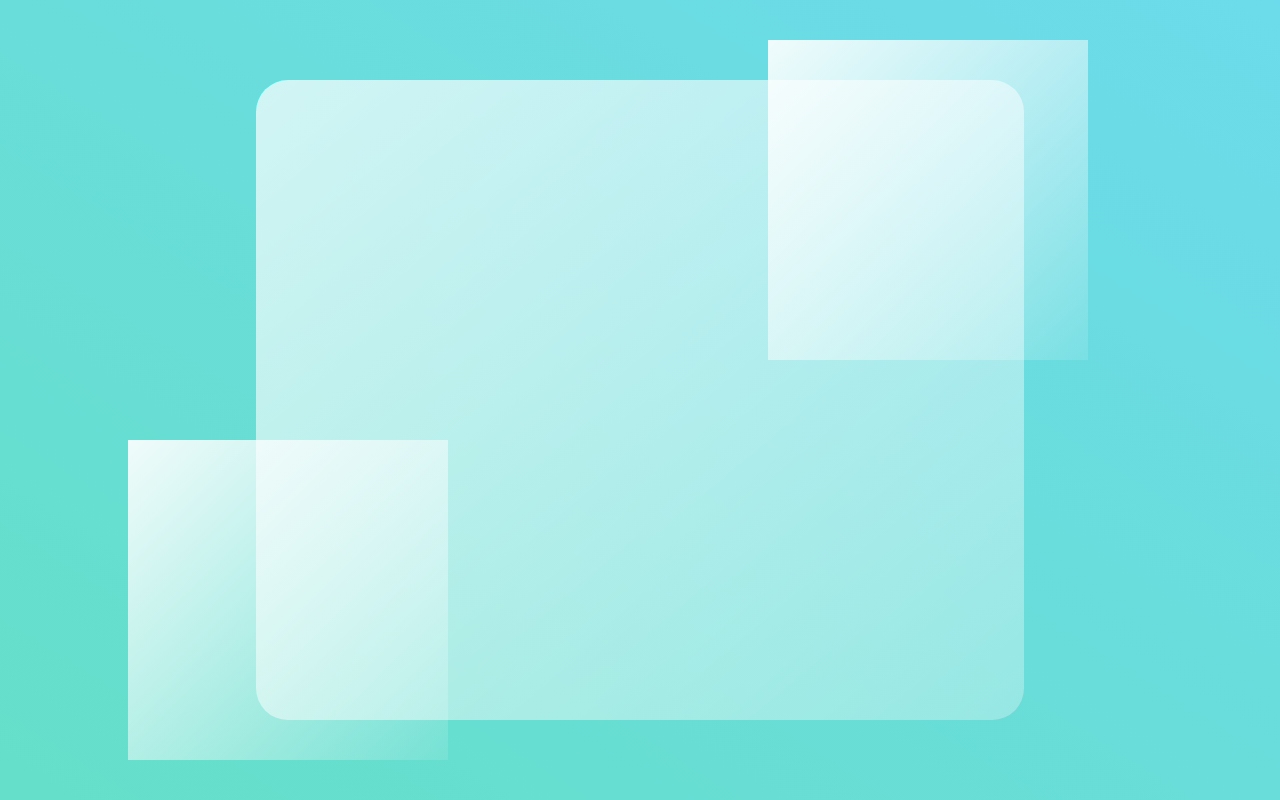
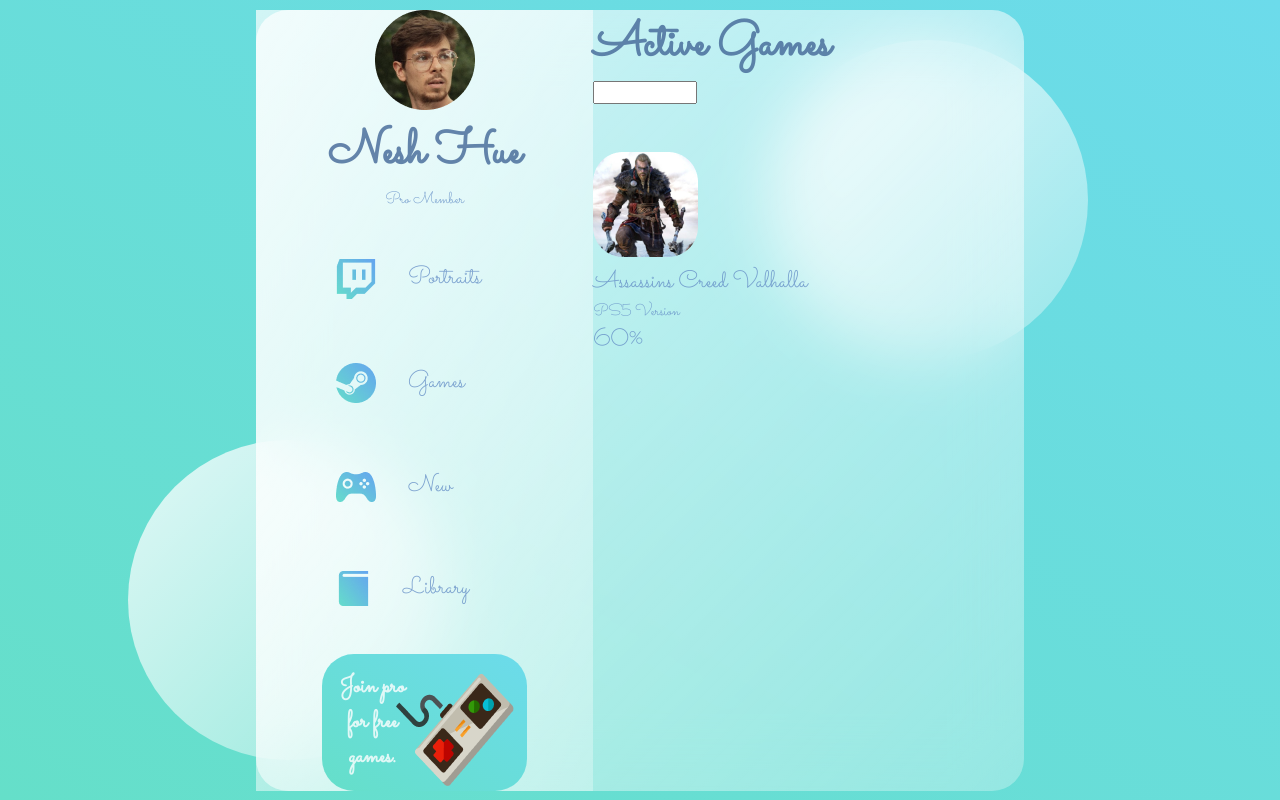
Before and after one commit to AgnesMoralesTH/GlassUI, a plain HTML site: page index.html in a window 1280 px wide. Drawn offline with Linux system fonts and the light colour scheme.

Commit message:
Added more content and styles!

```diff
--- a/index.html
+++ b/index.html
@@ -5,13 +5,63 @@
     <meta http-equiv="X-UA-Compatible" content="IE=edge">
     <meta name="viewport" content="width=device-width, initial-scale=1.0">
     <title>Document</title>
+    <link rel="preconnect" href="https://fonts.gstatic.com">
+<link href="https://fonts.googleapis.com/css2?family=Sacramento&display=swap" rel="stylesheet">
     <link href="styles.css" rel="stylesheet" type="text/css"></link>
 </head>
 
 <body>
     <main>
        <section class="glass">
+        <div class="dashboard">
+            <div class="user">
+                <img src="./images/avatar.png" alt="">
+                <h1>Nesh Hue</h1>
+                <p>Pro Member</p>
+            </div>
+            <div class="links">
+                <div class="link">
+                    <img src="./images/twitch.png" alt="">
+                    <h2>Portraits</h2>
+                </div>
+                <div class="link">
+                    <img src="./images/steam.png" alt="">
+                    <h2>Games</h2>
+                </div>
+                <div class="link">
+                    <img src="./images/upcoming.png" alt="">
+                    <h2>New</h2>
+                </div>
+                <div class="link">
+                    <img src="./images/library.png" alt="">
+                    <h2>Library</h2>
+                </div>
+            </div>
 
+            <div class="pro">
+                <h2>Join pro for free games.</h2>
+                <img src="./images/controller.png" alt="">
+            </div>
+        </div>
+        <div class="games">
+            <div class="status">
+                <h1>Active Games</h1>
+                <input type="text" />
+            </div>
+
+            <div class="cards">
+
+                <div class="card">
+                  <img src="./images/assassins.png" alt="">
+                  <div class="card-info">
+                      <h2>Assassins Creed Valhalla</h2>
+                      <p>PS5 Version</p>
+                      <div class="progress"></div>
+                  </div>
+                </div>
+                <h2 class="percentage">60%</h2>
+            </div>
+        </div>
        </section>
     </main>
 
--- a/styles.css
+++ b/styles.css
@@ -2,8 +2,25 @@
     margin: 0;
     padding: 0;
     box-sizing: border-box;
-}
+    font-family: 'Sacramento', cursive;}
+    h1{
+        color: #426696;
+        font-weight: 600;
+        font-size: 3rem;
+        opacity: 0.8;
+    }
+    h3{
+        color: #426696;
+        font-weight: 600;
+        opacity:0.8;
+    }
+    h2,p{
+        color: #658ec6;
+        font-weight: 500;
+        opacity:0.8;
+    }
 main{
+    font-family: "Poppins", sans-serif;
     min-height: 100vh;
     background: linear-gradient(to right top, #65dfc9, #6cdbeb);
     display: flex;
@@ -18,15 +35,18 @@ main{
     background: linear-gradient(to right bottom, rgba(255, 255, 255, 0.7), rgba(255,255,255,0.3));
     border-radius: 2rem ;
     z-index: 3;
+    backdrop-filter: blur(2rem);
+    display:flex;
 }
 
 .circle1, .circle2{
     background: white;
-    background: linear-gradient(to right bottom, rgba(255, 255, 255, 0.9), rgba(255,255,255,0.1));
+    background: linear-gradient(to right bottom, rgba(255, 255, 255, 0.8), rgba(255,255,255,0.3));
     height: 20rem;
     width: 20rem;
     position: absolute;
     z-index: 2;
+    border-radius: 50%;
 }
 .circle1{
     top: 5%;
@@ -36,3 +56,56 @@ main{
 bottom: 5%;
 left: 10%;
 }
+.dashboard{
+    flex:1;
+    display:flex;
+    flex-direction: column;
+    align-items: center;
+    justify-content: space-evenly;
+    text-align: center;
+    background: linear-gradient(to right bottom, rgba(255, 255, 255, 0.7), rgba(255,255,255,0.3));
+
+}
+.link{
+    display:flex;
+    margin: 2rem 0rem;
+    padding: 1rem 5rem;
+    align-items: center;
+}
+.link h2{
+    padding: 0rem 2rem;
+}
+.games{
+    flex:2;
+
+}
+.pro{
+    background: linear-gradient(to right top, #65dfc9, #6cdbeb);
+    border-radius: 2rem;
+    color: white;
+    padding: 1rem;
+    display: flex;
+    position: relative;
+}
+.pro img{
+    position: absolute;
+    top:-10%;
+    right: 10px;
+}
+.pro h2{
+    width: 40%;
+    color: white;
+    font-weight: 600;
+}
+
+/* GAMES */
+.status{
+    margin-bottom: 3rem;
+}
+
+.status input{
+    background: linear-gradient(
+        to right bottom,
+        rgba(255,255,255,0.7)
+    )
+}
```
